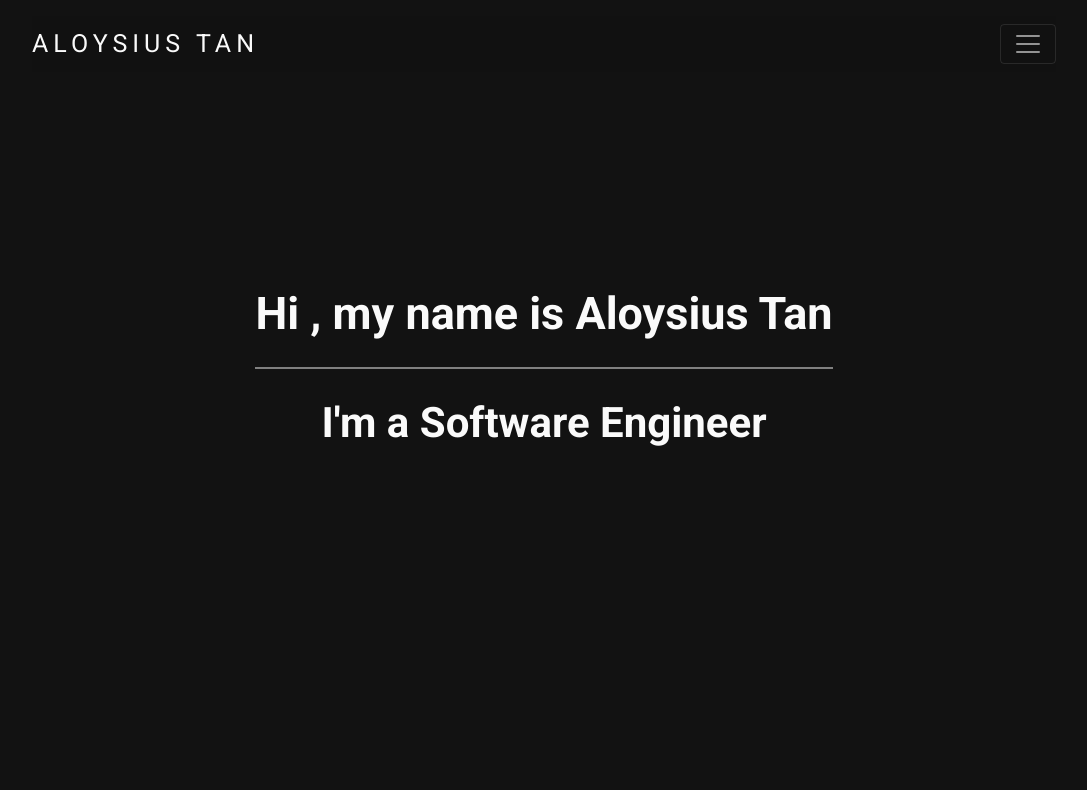
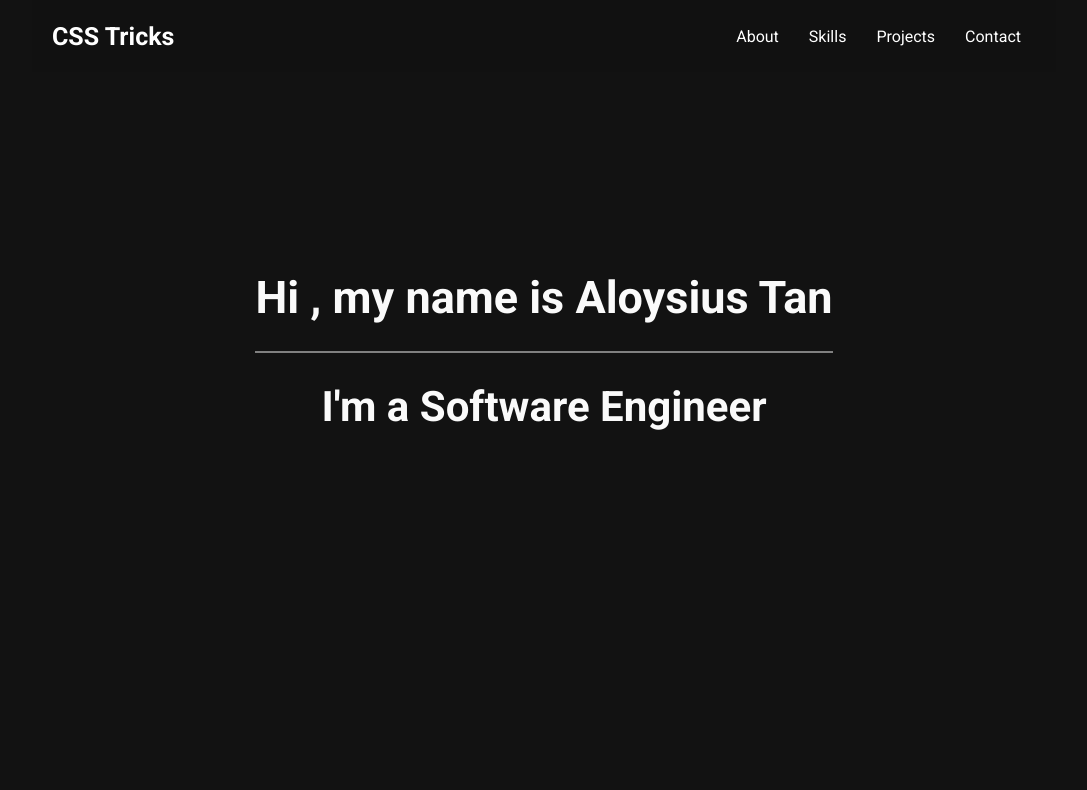
Before and after one commit to aloy2312/portfolio, a Next.js app: page / in a window 1280 px wide. Shown: the top 790 px of the page, without its empty margins (96-1183 px from the left). Built offline with nearby package versions, Linux system fonts and the light colour scheme.

Commit message:
Major updates to navbar section

```diff
--- a/components/nav.js
+++ b/components/nav.js
@@ -1,74 +1,199 @@
-import "bootstrap/dist/css/bootstrap.css";
-import "bootstrap/dist/css/bootstrap.min.css";
-import styles from "../styles/nav.module.css";
-import { Link } from "react-scroll";
+import React, { useState } from "react";
+import styled from "styled-components";
 
-import { Navbar } from "react-bootstrap";
-import { Nav } from "react-bootstrap";
+const Nav = styled.nav`
+  padding: 0 20px;
+  min-height: 9vh;
+  background: #121212;
+  display: flex;
+  justify-content: space-between;
+  align-items: center;
+  z-index: 999;
+  background-image: none;
+  backdrop-filter: blur(3px);
 
-const Navigation = () => {
+  position: sticky;
+  top: 0;
+  width: inherit;
+  background-color: #121212ea;
+  animation: slideInFromTop 1000ms, fadein 1.8s;
+
+  @keyframes slideInFromTop {
+    0% {
+      transform: translateY(-100%);
+      opacity: 0;
+    }
+    100% {
+      transform: translateY(0);
+      opacity: 1;
+    }
+  }
+
+  @keyframes fadein {
+    from {
+      opacity: 0;
+    }
+    to {
+      opacity: 1;
+    }
+  }
+`;
+
+const Logo = styled.h1`
+  font-size: 25px;
+  color: white;
+`;
+
+const Menu = styled.ul`
+  list-style: none;
+  display: flex;
+
+  li {
+    margin: 0px 15px;
+  }
+
+  @media (max-width: 768px) {
+    display: none;
+  }
+`;
+
+const Item = styled.li``;
+
+const Link = styled.a`
+  color: white;
+  text-decoration: none;
+
+  :hover {
+    text-decoration: underline;
+  }
+`;
+
+const NavIcon = styled.button`
+  background: none;
+  cursor: pointer;
+  border: none;
+  outline: none;
+
+  @media (min-width: 769px) {
+    display: none;
+  }
+`;
+
+const Line = styled.span`
+  display: block;
+  border-radius: 50px;
+  width: 25px;
+  height: 3px;
+  margin: 5px;
+  background-color: #fff;
+  transition: width 0.4s ease-in-out;
+
+  :nth-child(2) {
+    width: ${(props) => (props.open ? "40%" : "70%")};
+  }
+`;
+
+const Overlay = styled.div`
+  height: ${(props) => (props.open ? "25vh" : 0)};
+  position: absolute;
+  min-width: 80vw;
+  background: #121212ea;
+  transition: height 0.4s ease-in-out;
+  position: fixed;
+  top: calc(9vh);
+  z-index: 999;
+  background-image: none;
+  backdrop-filter: blur(3px);
+
+  @media (min-width: 769px) {
+    display: none;
+  }
+`;
+
+const OverlayMenu = styled.ul`
+  list-style: none;
+  position: relative;
+  display: flex;
+  flex-direction: column;
+  align-items: end;
+  padding:0;
+  margin:0 25px 0 0;
+
+
+  li {
+    opacity: ${(props) => (props.open ? 1 : 0)};
+    font-size: 18px;
+    transition: opacity 0.4s ease-in-out;
+    margin-bottom:20px
+  }
+
+
+  @media (max-width: 769px) {
+    margin:0
+    padding: 0;
+  }
+`;
+
+const Header = () => {
+  const [toggle, toggleNav] = useState(false);
   return (
-    <Navbar expand="xxl" className={styles.nav} sticky="top" variant="dark">
-      <Link
-        to="hero"
-        spy={true}
-        smooth={true}
-        offset={-350}
-        duration={800}
-        className={styles.navName}
-      >
-        ALOYSIUS TAN
-      </Link>
-      <Navbar.Toggle
-        aria-controls="basic-navbar-nav"
-        className={styles.navToggler}
-      />
-      <Navbar.Collapse id="basic-navbar-nav" className={styles.collapse}>
-        <Nav className={styles.navLinks}>
-          <Link
-            to="about"
-            spy={true}
-            smooth={true}
-            offset={-350}
-            duration={800}
-            className={styles.navLink}
-          >
+    <>
+      <Nav>
+        <Logo>CSS Tricks</Logo>
+        <Menu>
+          <Item>
+            <Link target="#" href="https://www.instagram.com/igor_dumencic/">
               About
             </Link>
-          <Link
-            to="skills"
-            spy={true}
-            smooth={true}
-            offset={-350}
-            duration={800}
-            className={styles.navLink}
-          >
+          </Item>
+          <Item>
+            <Link target="#" href="https://www.behance.net/igordumencic">
               Skills
             </Link>
-          <Link
-            to="projects"
-            spy={true}
-            smooth={true}
-            offset={-200}
-            duration={800}
-            className={styles.navLink}
-          >
+          </Item>
+          <Item>
+            <Link target="#" href="https://github.com/Igor178">
               Projects
             </Link>
-          <Link
-            to="contact"
-            spy={true}
-            smooth={true}
-            offset={-200}
-            duration={800}
-            className={styles.navLink}
-          >
+          </Item>
+          <Item>
+            <Link target="#" href="https://github.com/Igor178">
               Contact
             </Link>
+          </Item>
+        </Menu>
+        <NavIcon onClick={() => toggleNav(!toggle)}>
+          <Line open={toggle} />
+          <Line open={toggle} />
+          <Line open={toggle} />
+        </NavIcon>
       </Nav>
-      </Navbar.Collapse>
-    </Navbar>
+      <Overlay open={toggle}>
+        <OverlayMenu open={toggle}>
+          <Item>
+            <Link target="#" href="https://www.instagram.com/igor_dumencic/">
+              About
+            </Link>
+          </Item>
+          <Item>
+            <Link target="#" href="https://www.behance.net/igordumencic">
+              Skills
+            </Link>
+          </Item>
+          <Item>
+            <Link target="#" href="https://github.com/Igor178">
+              Projects
+            </Link>
+          </Item>
+          <Item>
+            <Link target="#" href="https://github.com/Igor178">
+              Contact
+            </Link>
+          </Item>
+        </OverlayMenu>
+      </Overlay>
+    </>
   );
 };
 
-export default Navigation;
+export default Header;
--- a/package.json
+++ b/package.json
@@ -19,8 +19,10 @@
     "react": "^18.0.0",
     "react-bootstrap": "^2.2.3",
     "react-dom": "^18.0.0",
+    "react-scripts": "^5.0.1",
     "react-scroll": "^1.8.7",
-    "reactstrap": "^9.0.1"
+    "reactstrap": "^9.0.1",
+    "styled-components": "^5.3.5"
   },
   "devDependencies": {
     "@svgr/webpack": "^6.2.1",
--- a/pages/_app.js
+++ b/pages/_app.js
@@ -1,5 +1,8 @@
 import { useEffect } from "react";
 import "../styles/globals.css";
+
+import Script from "next/script";
+import Head from "next/head";
 
 // AOS
 import AOS from "aos";
@@ -10,9 +13,6 @@ import "@fortawesome/fontawesome-svg-core/styles.css";
 import { config } from "@fortawesome/fontawesome-svg-core";
 config.autoAddCss = false;
 
-
-
-
 function MyApp({ Component, pageProps }) {
   useEffect(() => {
     AOS.init({
@@ -21,7 +21,17 @@ function MyApp({ Component, pageProps }) {
       once: true,
     });
   });
-  return <Component {...pageProps} />;
+  return (
+    <>
+      <Head>
+        <title>Aloysius Tan</title>
+        <meta name="description" content="Hi! This is my portfolio website" />
+        <link rel="icon" href="" />
+      </Head>
+
+      <Component {...pageProps} />
+    </>
+  );
 }
 
 export default MyApp;
--- a/pages/index.js
+++ b/pages/index.js
@@ -1,5 +1,3 @@
-import Head from "next/head";
-
 // Components
 import Navigation from "../components/nav";
 import Hero from "../components/hero";
@@ -15,12 +13,6 @@ import Indexstyles from "../styles/index.module.css";
 export default function Home() {
   return (
     <div className={Indexstyles.bgdark}>
-      <Head>
-        <title>Aloysius Tan</title>
-        <meta name="description" content="Hi! This is my portfolio website" />
-        <link rel="icon" href="" />
-      </Head>
-
       <div className={Indexstyles.container}>
         <Navigation />
         <Hero />
--- a/styles/globals.css
+++ b/styles/globals.css
@@ -11,6 +11,9 @@ a {
   text-decoration: none;
 }
 
-* {
+*,
+*::before,
+*::after {
+  margin: 0;
   box-sizing: border-box;
 }
--- a/styles/index.module.css
+++ b/styles/index.module.css
@@ -7,8 +7,9 @@
   max-width: 55%;
   margin: 0 auto;
   font-family: "Roboto", sans-serif;
+
+
 }
-
 @media (max-width: 1500px) {
   .container {
     max-width: 70%;
```
Also changed, not shown: 1 other file (tests, documents, lock files or other folders). Lines whose indentation alone changed are shown as unchanged.
